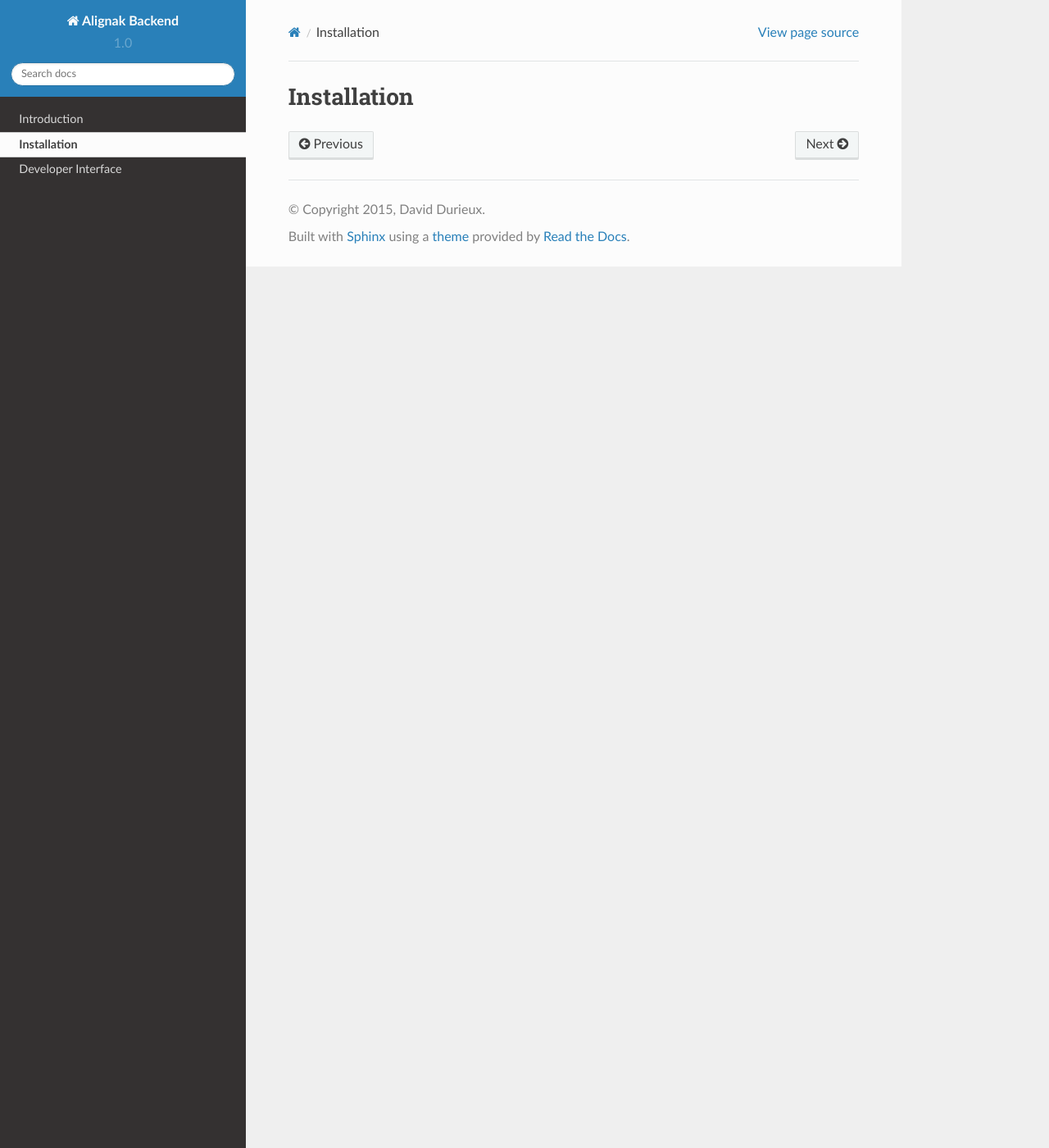
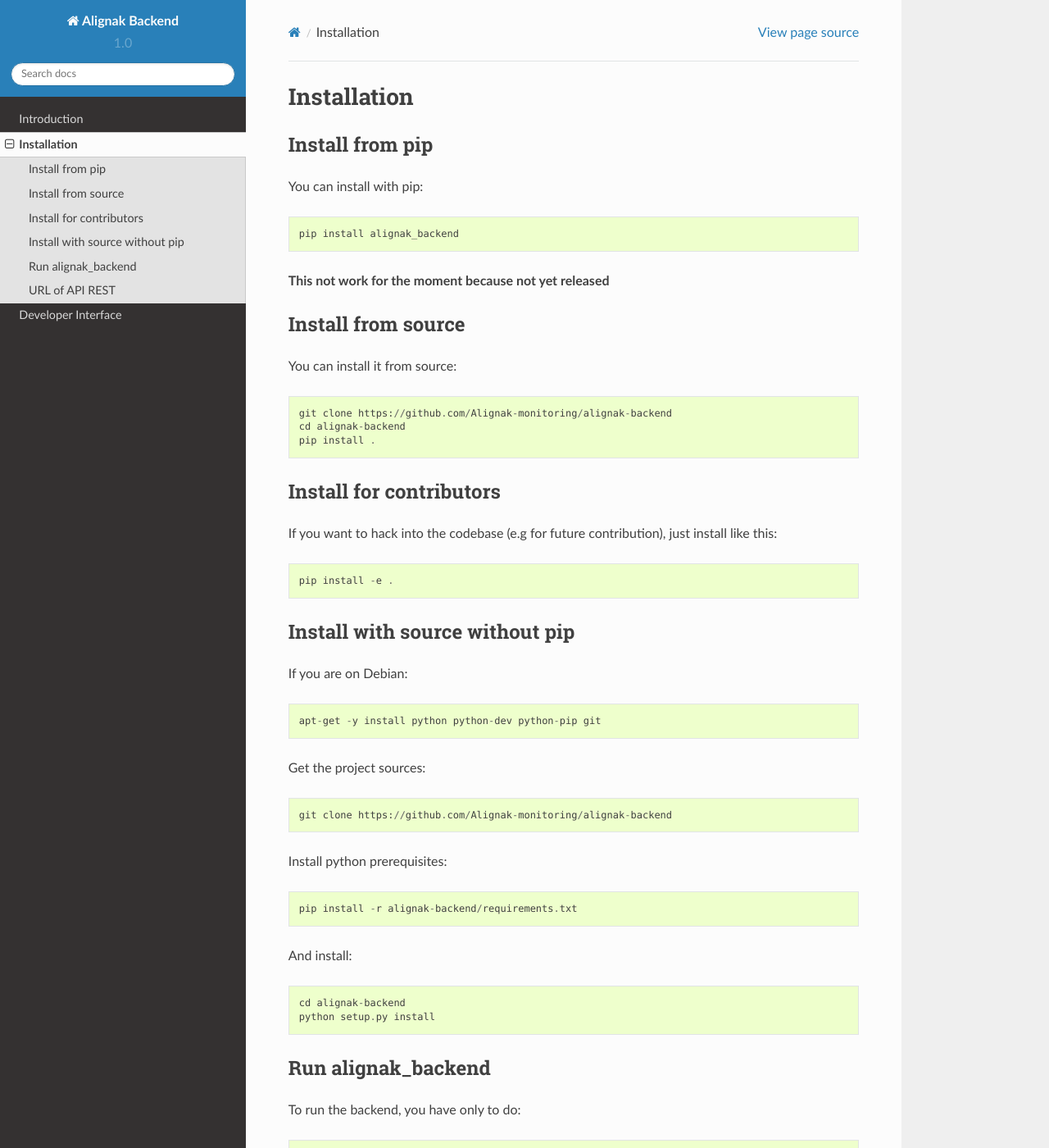
Before and after one commit to Alignak-monitoring-contrib/alignak-backend, a Sphinx documentation site: the page built from docs/install.rst, in a window 1280 px wide and 1400 px high. Shown: the whole window at 82% size. Built offline with Sphinx 7.4.7 and the Read the Docs theme 2.0.0, drawn with Linux system fonts in a browser that asks for light colours; some of the changed text lies outside the part shown.

```diff
--- a/docs/install.rst
+++ b/docs/install.rst
@@ -2,3 +2,69 @@
 
 Installation
 ============
+
+
+Install from pip
+----------------
+
+You can install with pip::
+
+    pip install alignak_backend
+
+**This not work for the moment because not yet released**
+
+Install from source
+-------------------
+
+You can install it from source::
+
+    git clone https://github.com/Alignak-monitoring/alignak-backend
+    cd alignak-backend
+    pip install .
+
+
+Install for contributors
+------------------------
+
+If you want to hack into the codebase (e.g for future contribution), just install like this::
+
+    pip install -e .
+
+
+Install with source without pip
+-------------------------------
+
+If you are on Debian::
+
+    apt-get -y install python python-dev python-pip git
+
+
+Get the project sources::
+
+    git clone https://github.com/Alignak-monitoring/alignak-backend
+
+
+Install python prerequisites::
+
+    pip install -r alignak-backend/requirements.txt
+
+
+And install::
+
+    cd alignak-backend
+    python setup.py install
+
+
+Run alignak_backend
+-------------------
+
+To run the backend, you have only to do::
+
+    alignak_backend run
+
+URL of API REST
+---------------
+
+Alignak-backend run on port 5000, so use::
+
+    http://ip:5000/
```
Also changed, not shown: README.md (+13 -58 lines), docs/intro.rst (+17 -0 lines).
